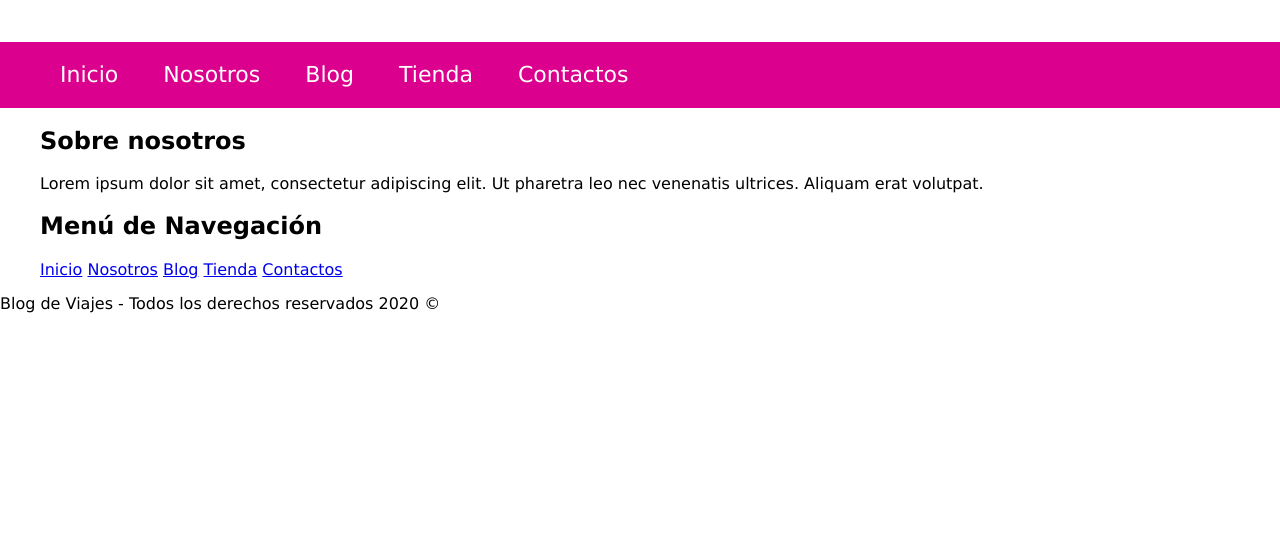
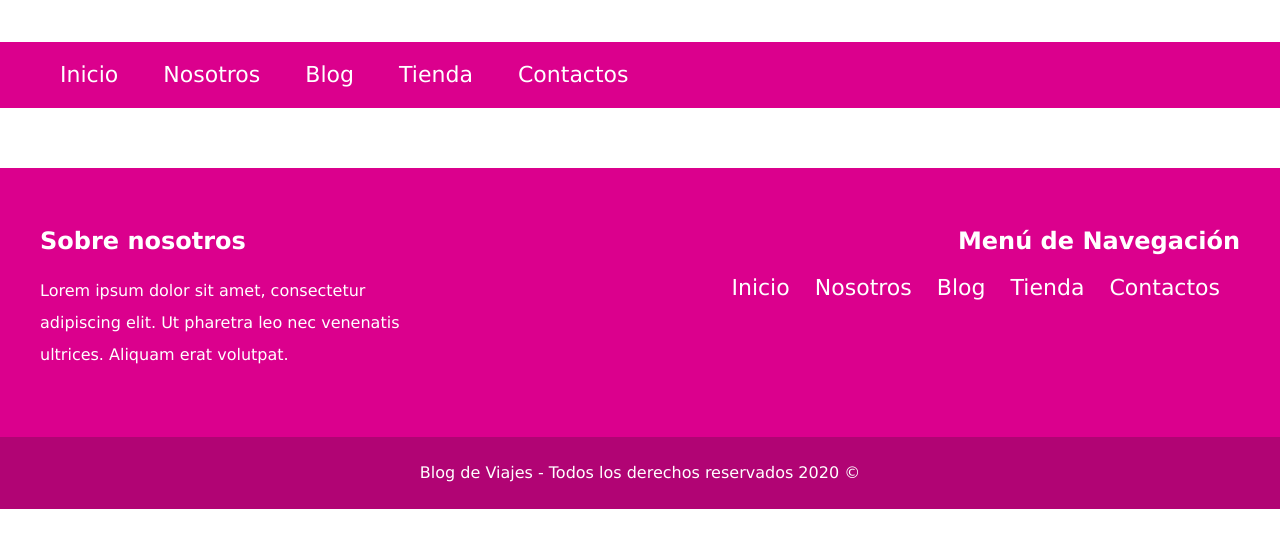
Before and after one commit to Tenchito/Layout_Blog_Viajes-HTML5_y_CSS3, a plain HTML site: page index.html in a window 1280 px wide. Shown: the part 122-670 px from the top of the page. Drawn offline with nearby package versions, Linux system fonts and the light colour scheme.

Commit message:
Se da estilo a footer y se hace resposivo

```diff
--- a/css/style.css
+++ b/css/style.css
@@ -10,12 +10,21 @@ body {
 img {
     max-width: 100%;
 }
+p {
+    font-size: 16px;
+    line-height: 2;
+}
 .site-header {
     padding: 20px 0
 }
 .contenedor {
     max-width: 1200px;
     margin: 0 auto;
+}
+.clearfix::after {
+    content:'';
+    clear: both;
+    display: block;
 }
 /** Navegacion **/
 .barra {
@@ -38,3 +47,40 @@ img {
 .navegacion-principal a:hover {
     background-color: #00B8E4;
 }
+
+.footer-sitio {
+    background-color: #DB008D;
+    padding-top: 40px;
+    margin-top: 60px;
+    color: #FFFFFF;
+    text-align: center;
+}
+.footer-sitio h2 {
+    color: #FFFFFF;
+}
+.footer-sitio a {
+    color: #FFFFFF;
+    text-decoration: none;
+    font-size: 22px;
+    margin-right: 20px;
+}
+.footer-sitio:last-of-type {
+    margin-right: 0;
+}
+@media (min-width: 768px) {
+    .footer-sitio .nosotros {
+        float: left;
+        width: 30%;
+        text-align: left;
+    }
+    .footer-sitio .menu {
+        float: right;
+        width: 50%;
+        text-align: right;
+    }
+}
+.copyright {
+    background-color: #B10474;
+    margin: 50px 0 0 0;
+    padding: 20px 0;
+}
```
